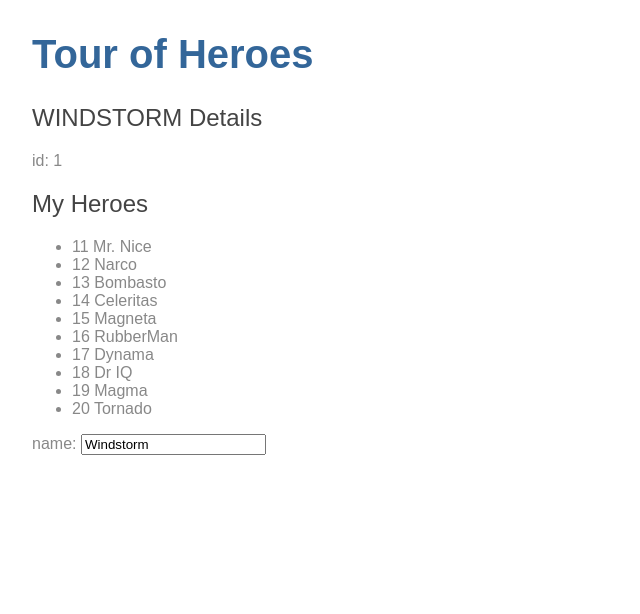
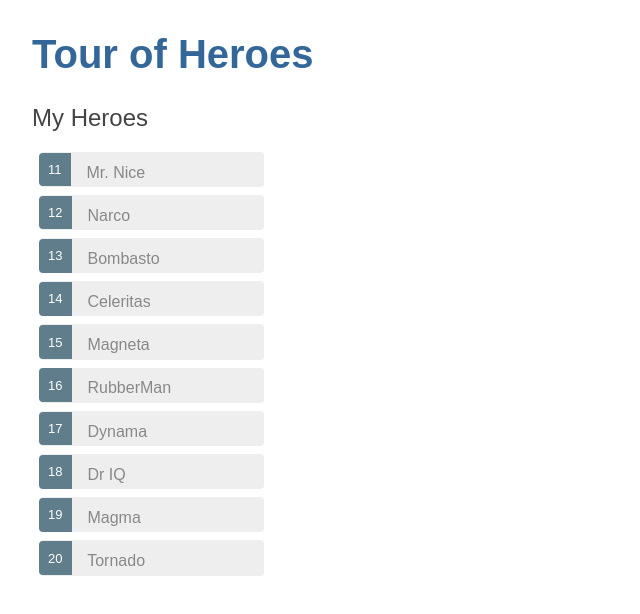
Before and after one commit to rochellev/angularApp, an Angular app: page / in a window 1280 px wide. Shown: the top 614 px of the page, without its empty margins (0-640 px from the left). Built offline with nearby package versions, Linux system fonts and the light colour scheme.

Commit message:
changes so that it can display list

```diff
--- a/src/app/heroes/heroes.component.css
+++ b/src/app/heroes/heroes.component.css
@@ -0,0 +1,48 @@
+/* HeroesComponent's private CSS styles */
+.selected {
+  background-color: #CFD8DC !important;
+  color: white;
+}
+.heroes {
+  margin: 0 0 2em 0;
+  list-style-type: none;
+  padding: 0;
+  width: 15em;
+}
+.heroes li {
+  cursor: pointer;
+  position: relative;
+  left: 0;
+  background-color: #EEE;
+  margin: .5em;
+  padding: .3em 0;
+  height: 1.6em;
+  border-radius: 4px;
+}
+.heroes li.selected:hover {
+  background-color: #BBD8DC !important;
+  color: white;
+}
+.heroes li:hover {
+  color: #607D8B;
+  background-color: #DDD;
+  left: .1em;
+}
+.heroes .text {
+  position: relative;
+  top: -3px;
+}
+.heroes .badge {
+  display: inline-block;
+  font-size: small;
+  color: white;
+  padding: 0.8em 0.7em 0 0.7em;
+  background-color: #607D8B;
+  line-height: 1em;
+  position: relative;
+  left: -1px;
+  top: -4px;
+  height: 1.8em;
+  margin-right: .8em;
+  border-radius: 4px 0 0 4px;
+}
--- a/src/app/heroes/heroes.component.html
+++ b/src/app/heroes/heroes.component.html
@@ -1,14 +1,20 @@
-<h2>{{ hero.name | uppercase }} Details</h2>
-<div><span>id: </span>{{hero.id}}</div>
 <h2>My Heroes</h2>
 <ul class="heroes">
-  <li *ngFor="let hero of heroes" (click)="onSelect(hero)">
+  <li *ngFor="let hero of heroes"
+    [class.selected]="hero === selectedHero"
+    (click)="onSelect(hero)">
     <span class="badge">{{hero.id}}</span> {{hero.name}}
   </li>
 </ul>
 
-<div>
+<div *ngIf="selectedHero">
+
+  <h2>{{ selectedHero.name | uppercase }} Details</h2>
+  <div><span>id: </span>{{selectedHero.id}}</div>
+  <div>
     <label>name:
-      <input [(ngModel)]="hero.name" placeholder="name">
+      <input [(ngModel)]="selectedHero.name" placeholder="name">
     </label>
+  </div>
+
 </div>
--- a/src/app/heroes/heroes.component.ts
+++ b/src/app/heroes/heroes.component.ts
@@ -8,15 +8,18 @@
   styleUrls: ['./heroes.component.css']
 })
 export class HeroesComponent implements OnInit {
- heroes = HEROES;
- hero: Hero = {
-    id: 1,
-    name: 'Windstorm'
-  };
+
+  heroes = HEROES;
+
+  selectedHero: Hero;
+
 
   constructor() { }
 
   ngOnInit() {
   }
 
+  onSelect(hero: Hero): void {
+    this.selectedHero = hero;
+  }
 }
```
